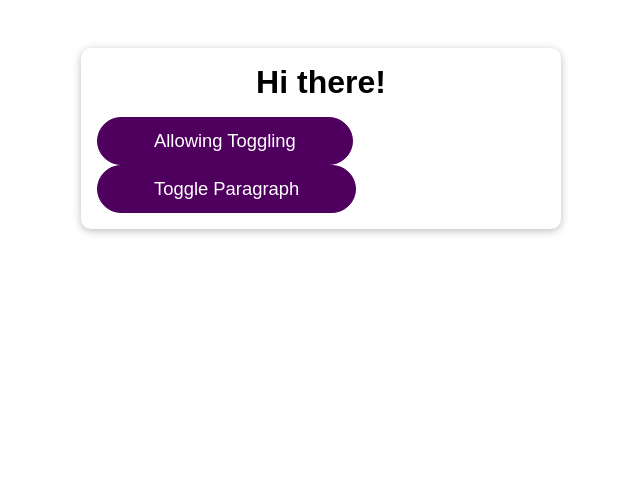
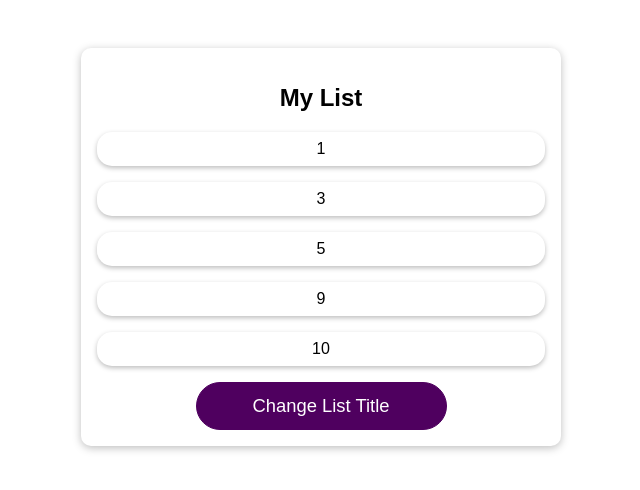
Before and after one commit to Irakarama-Laurent123/React--BTS, a React (Create React App) app: page / in a window 1280 px wide. Shown: the top 490 px of the page, without its empty margins (319-959 px from the left). Built offline with nearby package versions, Linux system fonts and the light colour scheme.

Commit message:
Optimizing with useMemo hook

```diff
--- a/src/App.css
+++ b/src/App.css
@@ -5,6 +5,7 @@
   background: white;
   box-shadow: 0 2px 8px rgba(0, 0, 0, 0.26);
   border-radius: 10px;
+  text-align: center;
 }
 
 .app h1 {
--- a/src/App.js
+++ b/src/App.js
@@ -1,29 +1,22 @@
-import React, { useState, useCallback } from "react";
+import React, { useState, useCallback, useMemo } from 'react';
 
-import "./App.css";
-import Button from "./components/UI/Button/Button";
-import Demo from "./components/Demo/Demo";
+import './App.css';
+import DemoList from './components/Demo/DemoList';
+import Button from './components/UI/Button/Button';
 
 function App() {
-  const [showPara, setShowPara] = useState(false);
-  const [allowToggle, setAllowToggle] = useState(false);
+  const [listTitle, setListTitle] = useState('My List');
 
-  const toggleShow = useCallback(() => {
-    if (allowToggle) {
-      setShowPara((prevShow) => !prevShow);
-    }
-  }, [allowToggle]);
+  const changeTitleHandler = useCallback(() => {
+    setListTitle('New Title');
+  }, []);
 
-  const allowToggleHandler = () => {
-    setAllowToggle(true);
-  };
+  const listItems = useMemo(() => [5, 3, 1, 10, 9], []);
 
   return (
     <div className="app">
-      <h1>Hi there!</h1>
-      <Demo show={showPara} />
-      <Button onClick={allowToggleHandler}>Allowing Toggling</Button>
-      <Button onClick={toggleShow}>Toggle Paragraph</Button>
+      <DemoList title={listTitle} items={listItems} />
+      <Button onClick={changeTitleHandler}>Change List Title</Button>
     </div>
   );
 }
--- /dev/null
+++ b/src/components/Demo/DemoList.js
@@ -0,0 +1,26 @@
+import React, { useMemo } from 'react';
+
+import classes from './DemoList.module.css';
+
+const DemoList = (props) => {
+  const { items } = props;
+
+  const sortedList = useMemo(() => {
+    console.log('Items sorted');
+    return items.sort((a, b) => a - b);
+  }, [items]);
+  console.log('DemoList RUNNING');
+
+  return (
+    <div className={classes.list}>
+      <h2>{props.title}</h2>
+      <ul>
+        {sortedList.map((item) => (
+          <li key={item}>{item}</li>
+        ))}
+      </ul>
+    </div>
+  );
+};
+
+export default React.memo(DemoList);
--- /dev/null
+++ b/src/components/Demo/DemoList.module.css
@@ -0,0 +1,12 @@
+.list ul {
+  list-style: none;
+  margin: 0;
+  padding: 0;
+}
+
+.list li {
+  margin: 1rem 0;
+  padding: 0.5rem;
+  box-shadow: 0 2px 5px rgba(0, 0, 0, 0.26);
+  border-radius: 15px;
+}
--- a/src/components/UI/Button/Button.module.css
+++ b/src/components/UI/Button/Button.module.css
@@ -7,7 +7,6 @@
   cursor: pointer;
   font-size: 1.15rem;
   border-radius: 30px;
-  align-items: center;
 }
 
 .button:hover,
```
Also changed, not shown: src/components/UI/Button/Button.js (+4 -3 lines), src/index.js (+4 -5 lines).
